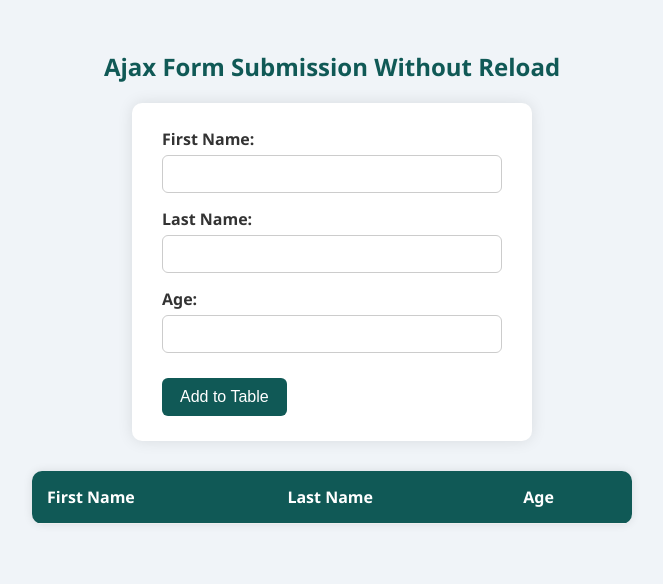
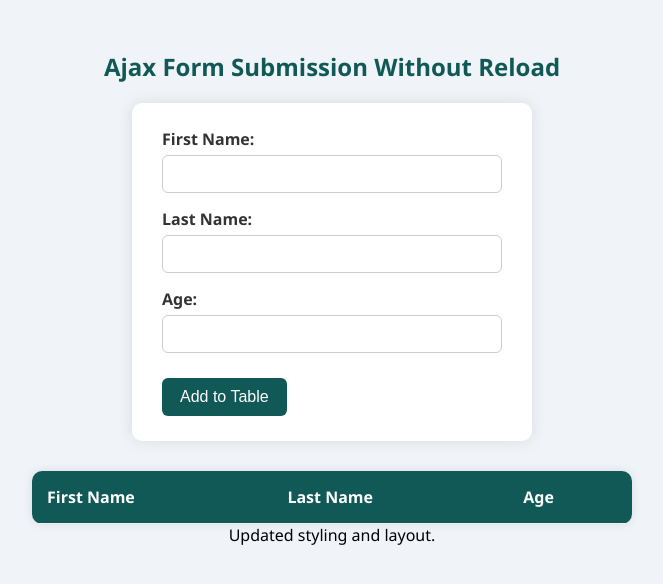
Before and after one commit to aimiehumaira/ajax-form-demo, a plain HTML site: page index.html in a window 1280 px wide. Shown: the whole page, without its empty margins (308-971 px from the left). Drawn offline with nearby package versions, Linux system fonts and the light colour scheme.

```diff
--- a/index.html
+++ b/index.html
@@ -142,3 +142,4 @@
 
 </body>
 </html>
+Updated styling and layout.
```
